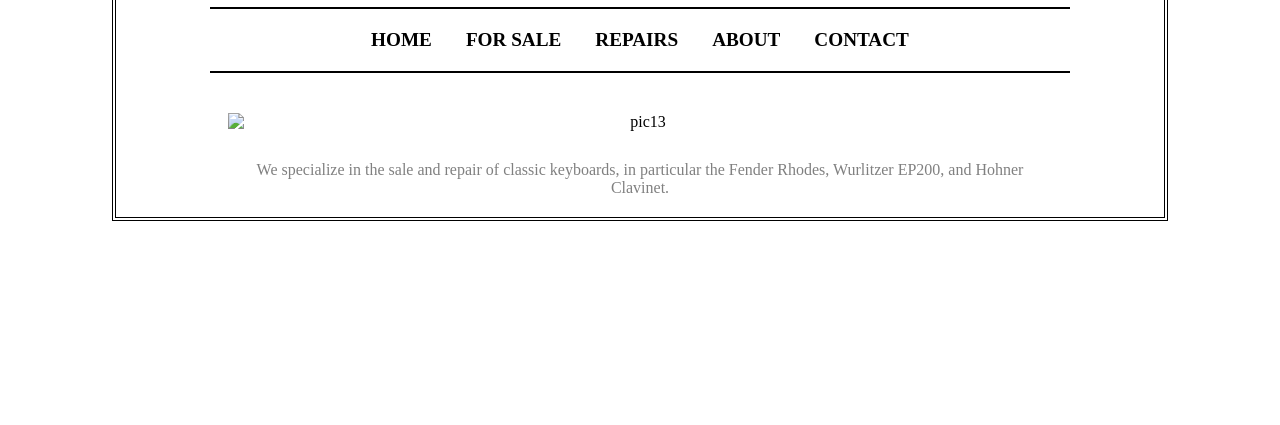
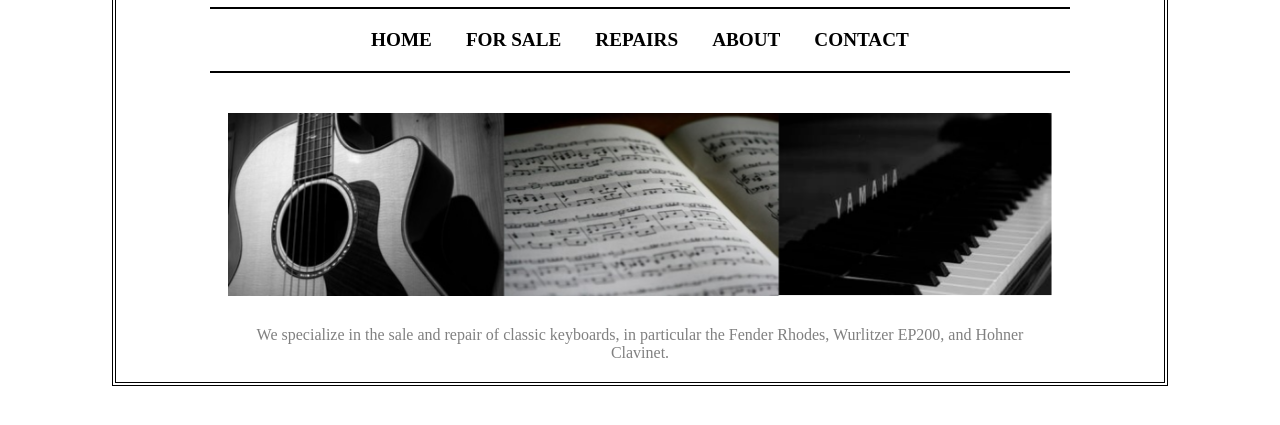
Before and after one commit to 029Bantita/Webportfolio, a website: page src/work/ex3_box_model.html in a window 1280 px wide. Shown: the part 225-650 px from the top of the page. Drawn offline with Linux system fonts and the light colour scheme; the site is published under a folder, as on GitHub Pages, so addresses that start at the root find nothing; files whose address does not match are found by name.

Commit message:
Initial commit

```diff
--- a/src/work/ex3_box_model.html
+++ b/src/work/ex3_box_model.html
@@ -107,7 +107,7 @@
     </header>
 
     <section class="content">
-      <img src="/src/images/pic13.png" alt="pic13" />
+      <img src="src/images/pic13.png" alt="pic13" />
     </section>
 
     <footer>
```
Also changed, not shown: src/work/ex1_menu.html (+1 -1 lines).
